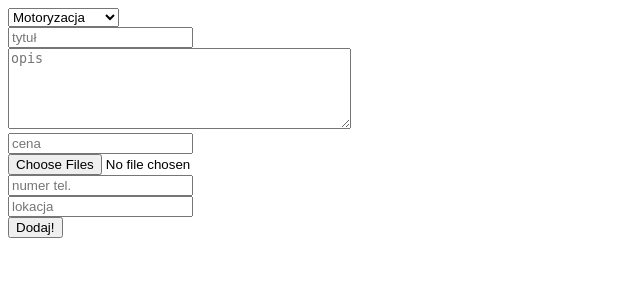
After one commit to bartexs6/Molto, a PHP site: page /addAnnForm.php in a window 1280 px wide. The commit adds this page. Shown: the top 300 px of the page, without its empty margins (0-640 px from the left). Run offline with PHP 8.4, Linux system fonts and the light colour scheme.

Commit message:
Zmiany w uzytkownikach

```diff
--- a/addAnn.php
+++ b/addAnn.php
@@ -1,4 +1,6 @@
 <?php
+session_start();
+include "connect.php";
 include "announcement.php";
 
 if (isset($_POST['submit']))
@@ -18,7 +20,9 @@ if (isset($_POST['submit']))
     $contact = $_POST['phone'];
     $location = $_POST['location'];
     $date = date("Y-m-d H:i:s");
-    $user_owner = 1;
+
+
+    $user_owner = $_SESSION['id'];
 
     Announcement::addAnnouncement($category, $title, $description, $value, $img_link, $contact, $location, $date, $user_owner);
 
--- /dev/null
+++ b/addAnnForm.php
@@ -0,0 +1,45 @@
+<?php
+session_start();
+?>
+
+<!DOCTYPE html>
+<html lang="pl">
+<head>
+    <meta charset="UTF-8">
+    <meta name="viewport" content="width=device-width, initial-scale=1.0">
+    <title>Molto - dodaj ogłoszenie</title>
+</head>
+
+<body>
+
+<?php
+
+if(isset($_SESSION['logged']) && $_SESSION['logged'] == TRUE){
+    echo "Dodajesz ogloszenie jako: " . $_SESSION['username'];
+
+}
+
+?>
+
+    <form action="addAnn.php" method="POST" enctype="multipart/form-data">
+        <!-- LISTA KATEGORII-->
+        <select name="category">
+            <option value="Motoryzacja">Motoryzacja</option>
+            <option value="Elektronika">Elektronika</option>
+            <option value="Ubrania">Ubrania</option>
+            <option value="Dom">Dom</option>
+            <option value="Nieruchomości">Nieruchomości</option>
+            <option value="Rozrywka">Rozrywka</option>
+        </select><br>
+
+        <input type="text" name="title" placeholder="tytuł" required><br>
+        <textarea name="description" placeholder="opis" rows="5" cols="40"></textarea><br>
+        <input type="number" name="value" placeholder="cena" required><br>
+        <input type="file" name="img_link" accept=".jpg, .jpeg, .png" multiple><br>
+        <input type="tel" name="phone" placeholder="numer tel." pattern="[0-9]{3}-[0-9]{3}-[0-9]{3}" required><br>
+        <input type="text" name="location" placeholder="lokacja" required><br>
+        <input type="submit" name="submit" value="Dodaj!">
+    </form>
+
+</body>
+</html>
--- a/index.php
+++ b/index.php
@@ -19,7 +19,7 @@
         <div class="navigation">
             <ul>
                 <li><a href="#main">Główna</a></li>
-                <li><a href="addAnn.html">Dodaj ogłoszenie</a></li>
+                <li><a href="addAnnForm.php">Dodaj ogłoszenie</a></li>
                 <li><a href="#account">Konto</a></li>
             </ul>
         </div>
```
Also changed, not shown: molto.sql (+5 -14 lines), user.php (+21 -0 lines), ann_img/brak.jpg (added), ann_img/opel1.jpg (added), ann_img/opel2.jpg (added), ann_img/opel3.jpg (added), ann_img/opel4.jpg (added), ann_img/opel5.jpg (added).
